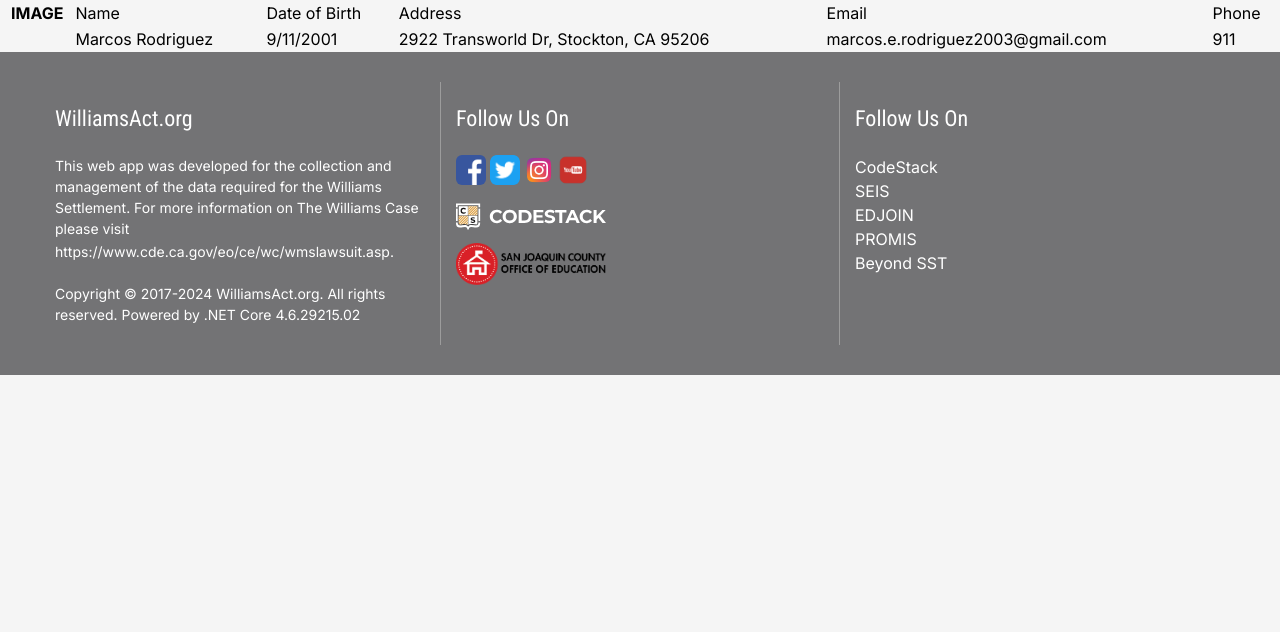
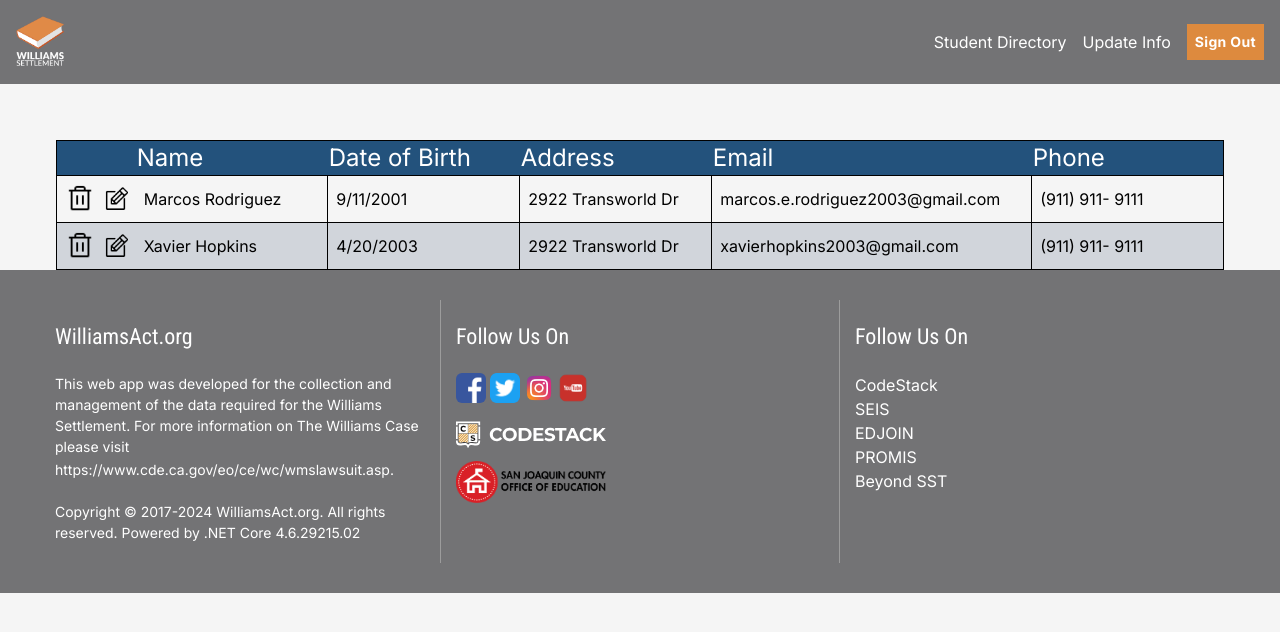
Before and after one commit to elizabeth-trotter/nextjsforms, a Next.js app: page /StudentDirectoryPage in a window 1280 px wide. Shown: the top 632 px of the page. Built offline with nearby package versions, Linux system fonts and the light colour scheme.

Commit message:
before second break

```diff
--- a/src/app/StudentDirectoryPage/page.tsx
+++ b/src/app/StudentDirectoryPage/page.tsx
@@ -1,12 +1,23 @@
+'use client'
 import FooterComponent from '@/components/FooterComponent/page'
-import React from 'react'
+import NavbarComponent from '@/components/NavbarComponent'
+import Image from 'next/image'
+import React, { useState } from 'react'
+
+
 
 const page = () => {
+  const [ modal, setModal] = useState(false)
+  const [ editModal, setEditModal] = useState(false)
   return (
-    <div className='flex flex-col'>
+    <div>
+      <NavbarComponent/>
+    <div className='flex flex-col items-center pt-14'>
+
+
       <table>
-        <thead>
-            <th className=''> IMAGE</th>
+        <thead className='text-white text-2xl bg-[#23527C] gap-2 border border-black '>
+            <th className='my-4'></th>
             <td>Name</td>
             <td>Date of Birth</td>
             <td>Address</td>
@@ -14,17 +25,61 @@ const page = () => {
             <td>Phone</td>
         </thead>
         <tbody>
-          <tr>
-            <th className=''></th>
-            <td>Marcos Rodriguez</td>
-            <td>9/11/2001</td>
-            <td>2922 Transworld Dr, Stockton, CA 95206</td>
-            <td>marcos.e.rodriguez2003@gmail.com</td>
-            <td>911</td>
+          <tr className=' border border-black'>
+            <th className='flex flex-row items-center p-2 gap-2'>
+            <Image
+              src="/Trash.png"
+              alt="Delete"
+              width={30}
+              height={30}
+              className='cursor-pointer'
+              />
+              <Image
+              src="/Edit.png"
+              alt='"Edit'
+              width={25}
+              height={25}
+              // onClick={}
+              className='cursor-pointer'
+              />
+            </th>
+            <td className='px-2 w-48'>Marcos Rodriguez</td>
+            <td className=' border border-black px-2 w-48'>9/11/2001</td>
+            <td className=' border border-black px-2 w-48'>2922 Transworld Dr</td>
+            <td className=' border border-black px-2 w-80'>marcos.e.rodriguez2003@gmail.com</td>
+            <td className=' border border-black px-2 w-48'>(911) 911- 9111</td>
+          </tr>
+          <tr className=' border border-black bg-gray-300'>
+            <th className='flex flex-row items-center p-2 gap-2'>
+            <Image
+              src="/Trash.png"
+              alt="Delete"
+              width={30}
+              height={30}
+              className='cursor-pointer'
+              />
+              <Image
+              src="/Edit.png"
+              alt='"Edit'
+              width={25}
+              height={25}
+              // onClick={}
+              className='cursor-pointer'
+              />
+            </th>
+            <td className='px-2 '>Xavier Hopkins</td>
+            <td className=' border border-black px-2'>4/20/2003</td>
+            <td className=' border border-black px-2'>2922 Transworld Dr</td>
+            <td className=' border border-black px-2'>xavierhopkins2003@gmail.com</td>
+            <td className=' border border-black px-2'>(911) 911- 9111</td>
           </tr>
         </tbody>
       </table>
-      <FooterComponent/>
+
+
+
+    </div>
+    <FooterComponent/>
     </div>
   )
 }
```
Also changed, not shown: src/app/globals.css (line endings or trailing spaces).
